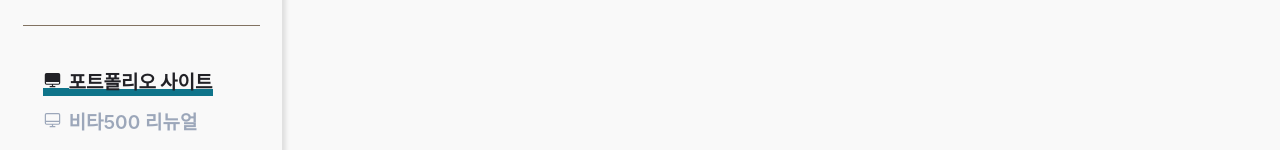
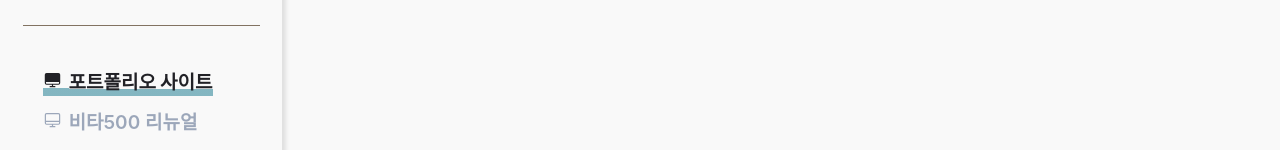
Before and after one commit to hyeeons/portfolio, a React (Create React App) app: page /jsdiary in a window 1280 px wide. Shown: the part 150-300 px from the top of the page. Built offline with nearby package versions, Linux system fonts and the light colour scheme; a web font is replaced by a local one.

Commit message:
gnb 메뉴 투명도 색 조절

```diff
--- a/src/components/layout/Gnb.jsx
+++ b/src/components/layout/Gnb.jsx
@@ -59,11 +59,11 @@ const Gnb = () => {
           ? `linear-gradient(
 		to bottom,
 		transparent 70%,
-		${SelectColor()} 30% `
+		rgba(${SelectColor()}, 0.5) 30%)`
           : "",
     };
   };
-
+  // ${SelectColor()} 30% `
   const CurrentMenu = () => {
     const currentPath = location.pathname;
     const index = MenuArr.findIndex((menu) => menu.path === currentPath);
@@ -79,7 +79,7 @@ const Gnb = () => {
       <div className="gnbcontainer">
         <div className="header">
           <Link to="/">
-            <h1 style={{ color: SelectColor() }}>PROJECTS</h1>
+            <h1 style={{ color: `rgb(${SelectColor()})` }}>PROJECTS</h1>
           </Link>
         </div>
         <div className="menuWrap">
--- a/src/themes/theme.js
+++ b/src/themes/theme.js
@@ -2,11 +2,11 @@ import { createContext } from "react";
 
 export const theme = {
   colors: {
-    orangeVita: "#FD790D",
+    orangeVita: "253, 121, 13",
+    portfolio: "15, 116, 138",
+    blueSamsung: "11, 80, 161",
+    dashboard: "79, 55, 183",
     orange: "#ffcc5f",
-    blueSamsung: "#0B50A1",
-    portfolio: "#0f748a",
-    dashboard: "#4F37B7",
     grayF9: "#F9F9F9",
     grayEc: "#ececec",
     grayDefault: "#9CA7BA",
```
